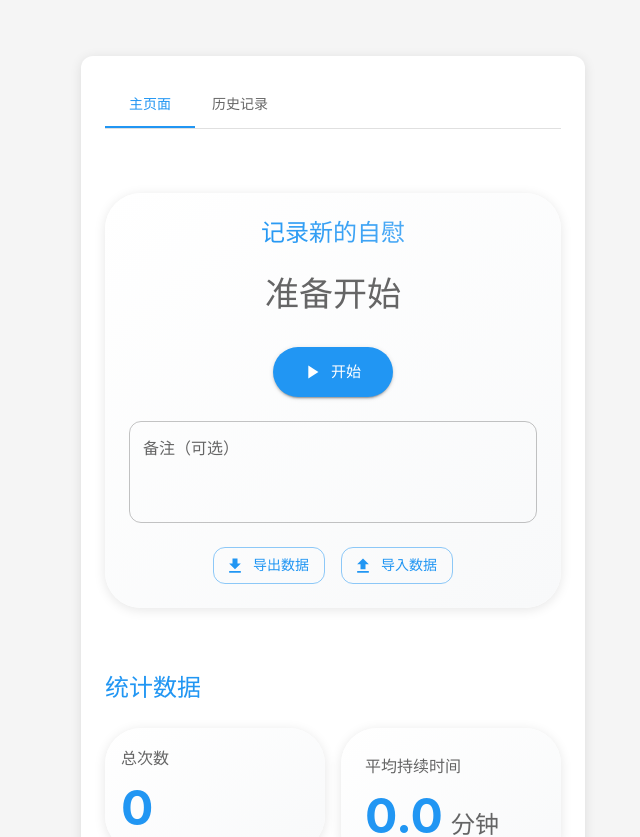
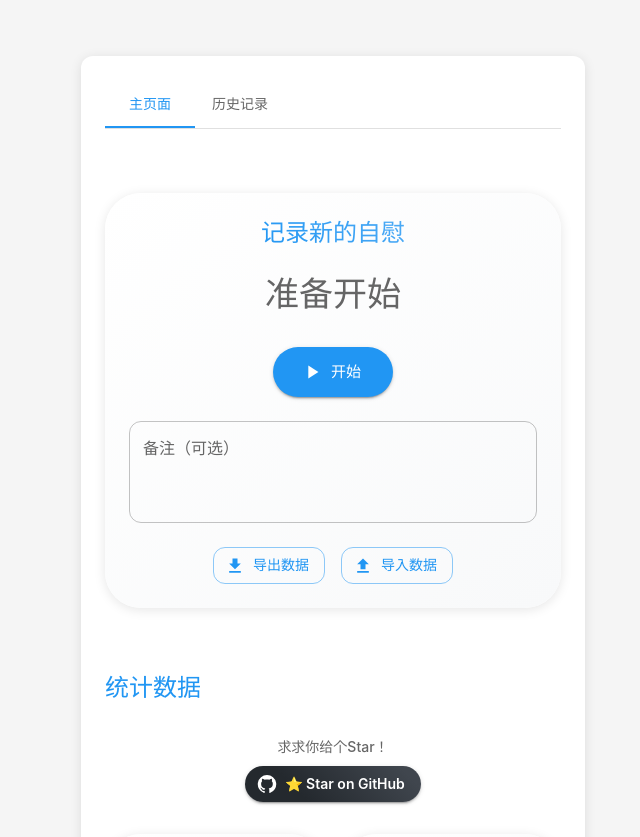
Before and after one commit to fsxxzjpbp/DickHelper, a React (Vite) app: page / in a window 1280 px wide. Shown: the top 837 px of the page, without its empty margins (307-947 px from the left). Built offline with nearby package versions, Linux system fonts and the light colour scheme.

Commit message:
增加了一个求Star的图标

```diff
--- a/src/components/StatsChart.tsx
+++ b/src/components/StatsChart.tsx
@@ -1,11 +1,13 @@
 import { useEffect, useState } from 'react';
-import { Box, Typography, Grid, Paper } from '@mui/material';
+import { Box, Typography, Grid, Paper, Button } from '@mui/material';
 import { StorageService } from '../services/storage';
 import { MasturbationRecord, MasturbationStats } from '../types/record';
+import GitHubIcon from '@mui/icons-material/GitHub';
 
 const DAYS_IN_WEEK = 7;
 const WEEKS_TO_SHOW = 4; // 将显示时间范围改为4周
 const WEEKDAYS = ['一', '二', '三', '四', '五', '六', '日'];
+const GITHUB_REPO_URL = 'https://github.com/zzzdajb/DickHelper'; // 替换为实际的Github仓库地址
 
 /**
  * 统计图表组件
@@ -152,16 +154,55 @@ export const StatsChart = () => {
                 variant="h5"
                 sx={{
                     fontWeight: 700,
-                    mb: 3,
                     background: 'linear-gradient(45deg, #2196f3 30%, #64b5f6 90%)',
                     backgroundClip: 'text',
                     textFillColor: 'transparent',
                     WebkitBackgroundClip: 'text',
-                    WebkitTextFillColor: 'transparent'
+                    WebkitTextFillColor: 'transparent',
+                    mb: 4
                 }}
             >
                 统计数据
             </Typography>
+
+            <Box sx={{
+                display: 'flex',
+                flexDirection: 'column',
+                alignItems: 'center',
+                gap: 1,
+                mb: 4
+            }}>
+                <Typography
+                    variant="subtitle2"
+                    sx={{
+                        color: 'text.secondary',
+                        fontWeight: 500,
+                        fontSize: '0.875rem'
+                    }}
+                >
+                    求求你给个Star！
+                </Typography>
+                <Button
+                    variant="contained"
+                    color="primary"
+                    startIcon={<GitHubIcon />}
+                    onClick={() => window.open(GITHUB_REPO_URL, '_blank')}
+                    sx={{
+                        borderRadius: 2,
+                        textTransform: 'none',
+                        fontWeight: 600,
+                        background: 'linear-gradient(45deg, #24292e 30%, #40464e 90%)',
+                        '&:hover': {
+                            background: 'linear-gradient(45deg, #40464e 30%, #586069 90%)',
+                            transform: 'translateY(-2px)',
+                            boxShadow: '0 4px 12px rgba(0,0,0,0.15)'
+                        },
+                        transition: 'all 0.3s ease'
+                    }}
+                >
+                    ⭐ Star on GitHub
+                </Button>
+            </Box>
 
             <Grid container spacing={2} sx={{ mb: 3 }} columns={12}>
                 <Grid item xs={12} sm={6}>
```
